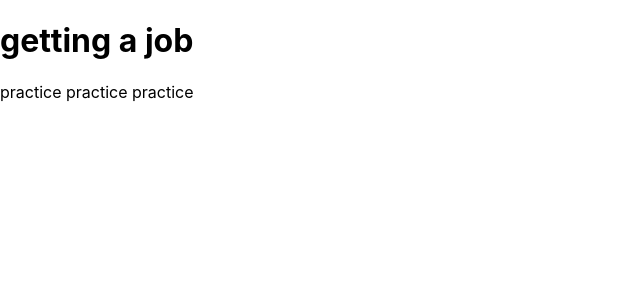
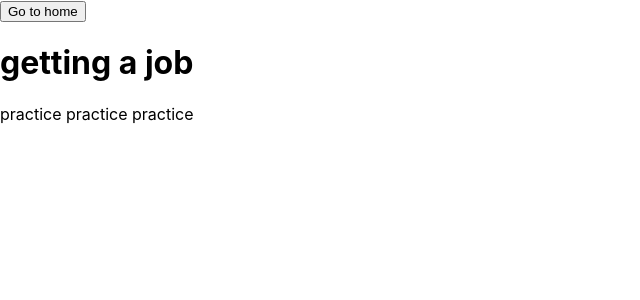
Before and after one commit to literate-t/redux-middleware-project, a React (Create React App) app: page /1 in a window 1280 px wide. Shown: the top 300 px of the page, without its empty margins (0-640 px from the left). Built offline with nearby package versions, Linux system fonts and the light colour scheme.

Commit message:
added 'go to home' button to PostContainer

```diff
--- a/src/containers/PostContainer.js
+++ b/src/containers/PostContainer.js
@@ -1,10 +1,12 @@
 import React, { useEffect } from 'react';
+import { useNavigate } from 'react-router-dom';
 import { useSelector, useDispatch } from 'react-redux';
 import Post from '../components/Post';
 import { reducerUtils } from '../lib/asyncUtils';
-import { getPost } from '../modules/posts';
+import { getPost, goToHome } from '../modules/posts';
 
 function PostContainer({ postId }) {
+  const navigate = useNavigate();
   const { data, loading, error } = useSelector(
     (state) => state.posts.post[postId] || reducerUtils.initial()
   );
@@ -26,7 +28,12 @@ function PostContainer({ postId }) {
   if (error) return <div>에러 발생</div>;
   if (!data) return null;
 
-  return <Post post={data} />;
+  return (
+    <>
+      <button onClick={() => dispatch(goToHome(navigate))}>Go to home</button>
+      <Post post={data} />
+    </>
+  );
 }
 
 export default PostContainer;
--- a/src/lib/asyncUtils.js
+++ b/src/lib/asyncUtils.js
@@ -1,5 +1,5 @@
 // type: GET_POST, GET_POSTS
-export const createPromiseThunk = (type, promiseCreator) => {
+export const createPromiseThunk = (type, promiseFn) => {
   const [SUCCESS, ERROR] = [`${type}_SUCCESS`, `${type}_ERROR`];
 
   return (param) => async (dispatch) => {
@@ -7,7 +7,7 @@ export const createPromiseThunk = (type, promiseCreator) => {
     try {
       dispatch({
         type: SUCCESS,
-        payload: await promiseCreator(param),
+        payload: await promiseFn(param),
       });
     } catch (e) {
       dispatch({
--- a/src/modules/posts.js
+++ b/src/modules/posts.js
@@ -27,8 +27,10 @@ export const getPosts = createPromiseThunk(GET_POSTS, postsAPI.getPosts);
 // 이전 데이터를 재사용할 수가 없었음
 //export const getPost = createPromiseThunk(GET_POST, postsAPI.getPostById);
 export const getPost = createPromiseThunkById(GET_POST, postsAPI.getPostById);
-
-export const clearPost = () => ({ type: CLEAR_POST });
+export const goToHome = (navigate) => (dispatch, getState) => {
+  navigate('/');
+};
+//export const clearPost = () => ({ type: CLEAR_POST });
 
 const initialState = {
   posts: reducerUtils.initial(),
@@ -39,6 +41,7 @@ const initialState = {
 const postsReducer = handleAsyncActions(GET_POSTS, 'posts', true);
 const postReducer = handleAsyncActionsById(GET_POST, 'post', true);
 //const postReducer = handleAsyncActions(GET_POST, 'post');
+
 export default function posts(state = initialState, action) {
   switch (action.type) {
     case GET_POSTS:
```
Also changed, not shown: src/index.js (+5 -3 lines).
